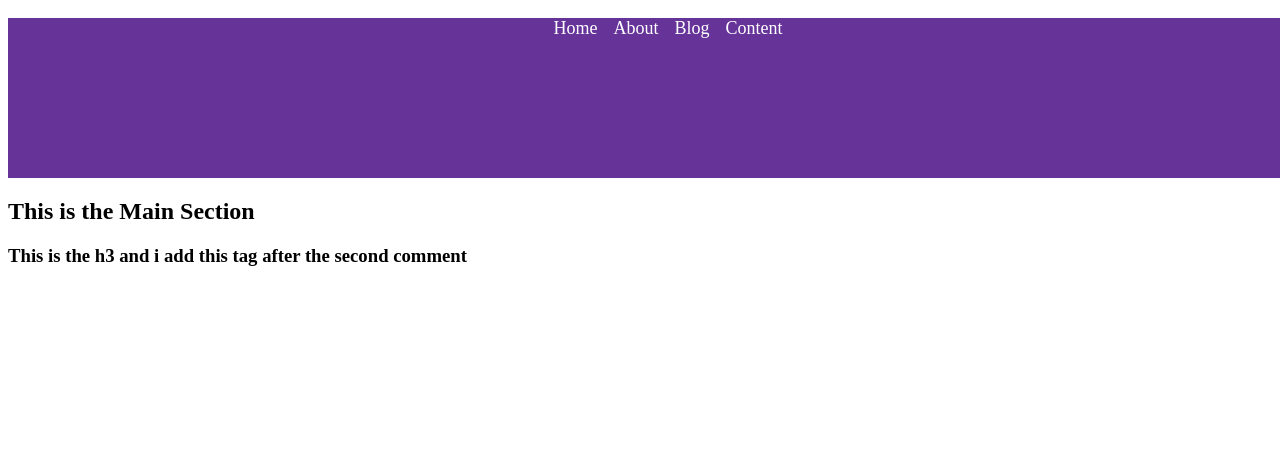
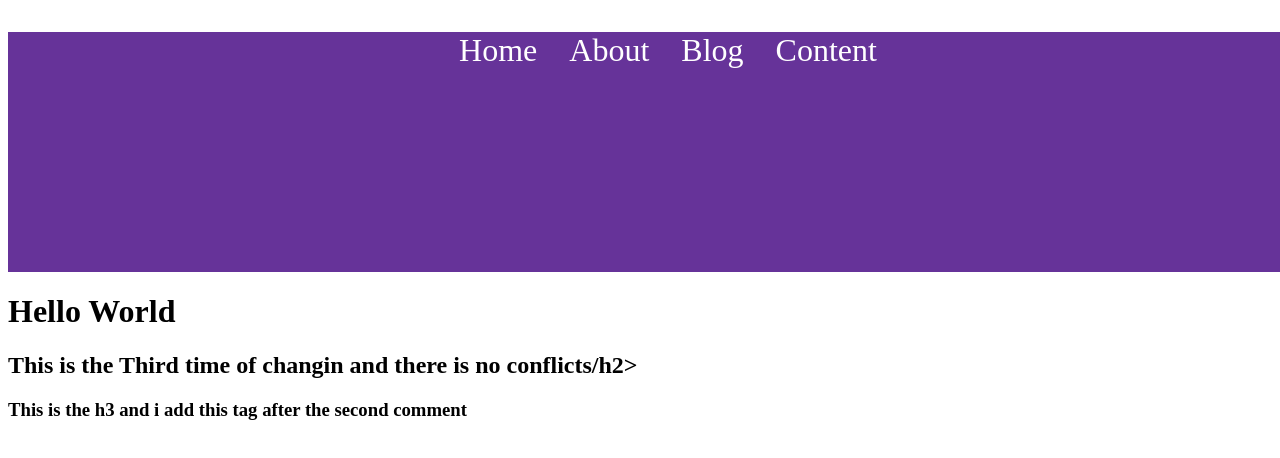
Before and after one commit to ahmadhussainkhalid/learn, a plain HTML site: page index.html in a window 1280 px wide. Drawn offline with Linux system fonts and the light colour scheme.

Commit message:
third time

```diff
--- a/index.html
+++ b/index.html
@@ -18,7 +18,8 @@
         </nav>
     </header>
     <main>
-        <h2>This is the Main Section</h2>
+        <h1>Hello World</h1>
+        <h2>This is the Third time of changin and there is no conflicts/h2>
         <h3>This is the h3 and i add this tag after the second comment</h3>
     </main>
     <footer>
--- a/script.js
+++ b/script.js
@@ -1 +1,2 @@
 console.log("Hello Git");
+console.log("subb thake ha fill hall");
--- a/style.css
+++ b/style.css
@@ -3,16 +3,16 @@ html,body{
     width: 100vw;
 }
 header{
-    height: 20vh;
-    width: auto;
+    height: 30vh;
+    width: 100vw;
     background-color: rebeccapurple;
     color: white;
-    font-size: large;
+    font-size: xx-large;
 }
 
 ul {
     display: flex;
-    gap: 1rem;
+    gap: 2rem;
     list-style: none;
     justify-content: center;
     align-items: center;
```
